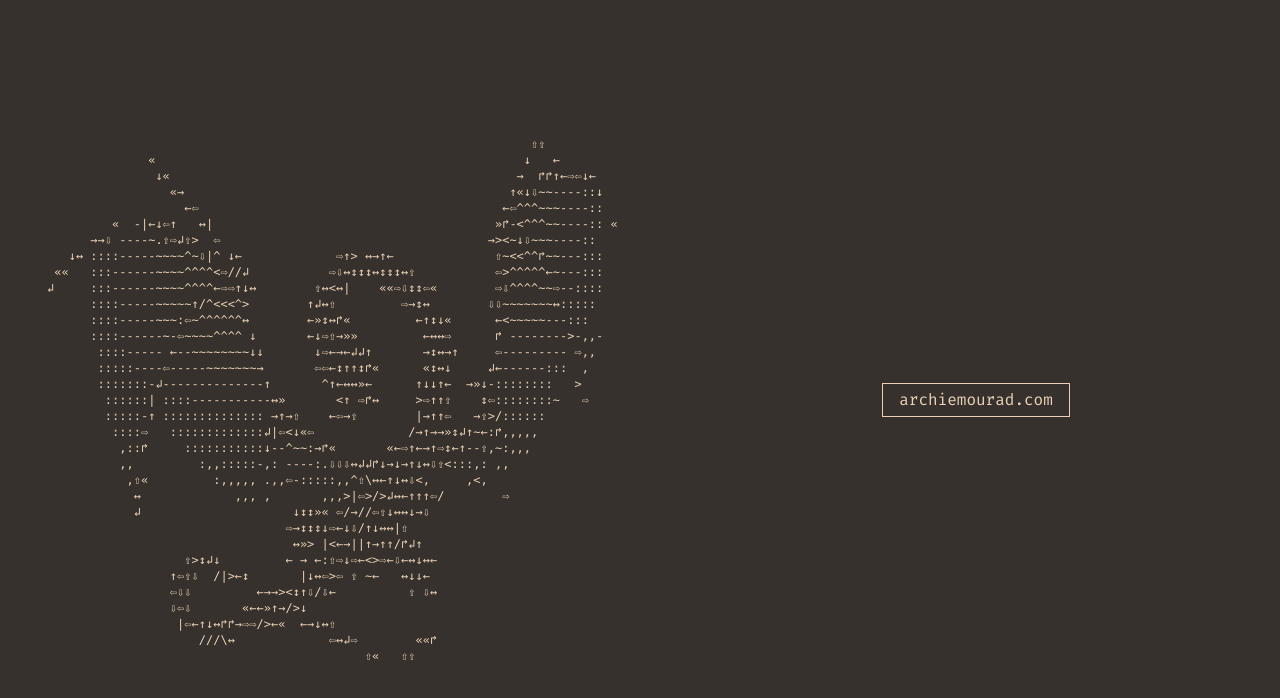
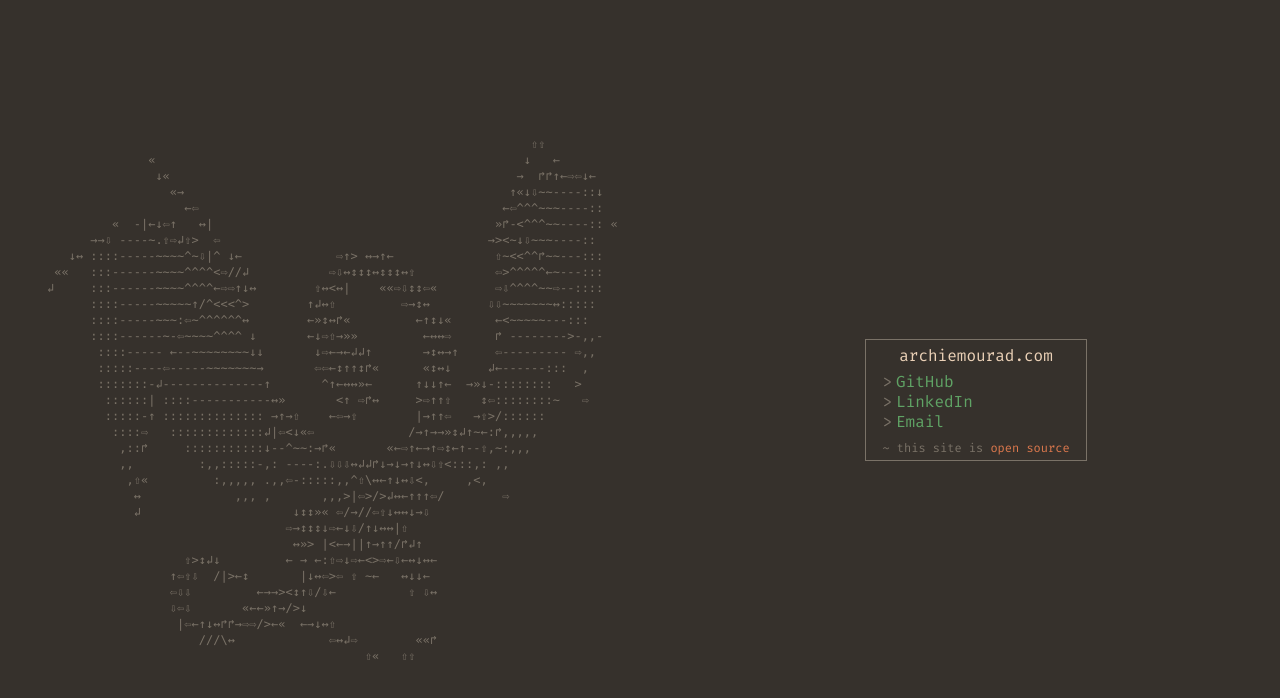
Before and after one commit to n0uveau/archiemourad.com, a Next.js app: page / in a window 1280 px wide. Shown: the top 698 px of the page. Built offline with nearby package versions, Linux system fonts and the light colour scheme.

Commit message:
feat: add links and open source note

```diff
--- a/app/globals.css
+++ b/app/globals.css
@@ -3,11 +3,17 @@
 :root {
   --background: #36312c;
   --foreground: #ebd1b7;
+  --muted: #7a7267;
+  --accent: #db784d;
+  --link: #60a365;
 }
 
 @theme inline {
   --color-background: var(--background);
   --color-foreground: var(--foreground);
+  --color-muted: var(--muted);
+  --color-accent: var(--accent);
+  --color-link: var(--link);
 }
 
 body {
--- a/app/page.tsx
+++ b/app/page.tsx
@@ -1,16 +1,54 @@
 import { art } from "@/lib/ascii";
+
+const links = [
+  { label: "GitHub", href: "https://github.com/n0uveau" },
+  { label: "LinkedIn", href: "https://www.linkedin.com/in/archiemourad" },
+  { label: "Email", href: "mailto:mouradarchie@gmail.com" },
+];
 
 export default function Home() {
   return (
     <main className="flex flex-col flex-1 lg:flex-row gap-8 lg:gap-0 pt-8 lg:pt-0">
-      <div className="flex lg:flex-1 items-center justify-center px-8">
+      <div className="flex lg:flex-1 items-center justify-center text-muted px-8 select-none">
         <pre className="text-xs hidden lg:block">{art.full}</pre>
         <pre className="text-xs lg:hidden">{art.compact}</pre>
       </div>
 
       <div className="flex lg:flex-1 items-center justify-center">
-        <div className="px-4 py-1 border border-foreground">
-          archiemourad.com
+        <div className="flex flex-col px-4 py-1 border border-muted">
+          <span className="text-center mb-1">archiemourad.com</span>
+
+          <nav className="leading-tight">
+            {links.map(({ label, href }) => (
+              <div key={href} className="flex gap-1">
+                <span className="text-muted">&gt;</span>
+                <a
+                  href={href}
+                  target={href.startsWith("mailto:") ? undefined : "_blank"}
+                  rel={
+                    href.startsWith("mailto:")
+                      ? undefined
+                      : "noopener noreferrer"
+                  }
+                  className="text-link no-underline hover:underline"
+                >
+                  {label}
+                </a>
+              </div>
+            ))}
+          </nav>
+
+          <div className="text-xs mt-2">
+            <span className="text-muted">~ this site is </span>
+            <a
+              href="https://github.com/n0uveau/archiemourad.com"
+              target="_blank"
+              rel="noopener noreferrer"
+              className="text-accent no-underline hover:underline"
+            >
+              open source
+            </a>
+          </div>
         </div>
       </div>
     </main>
```
